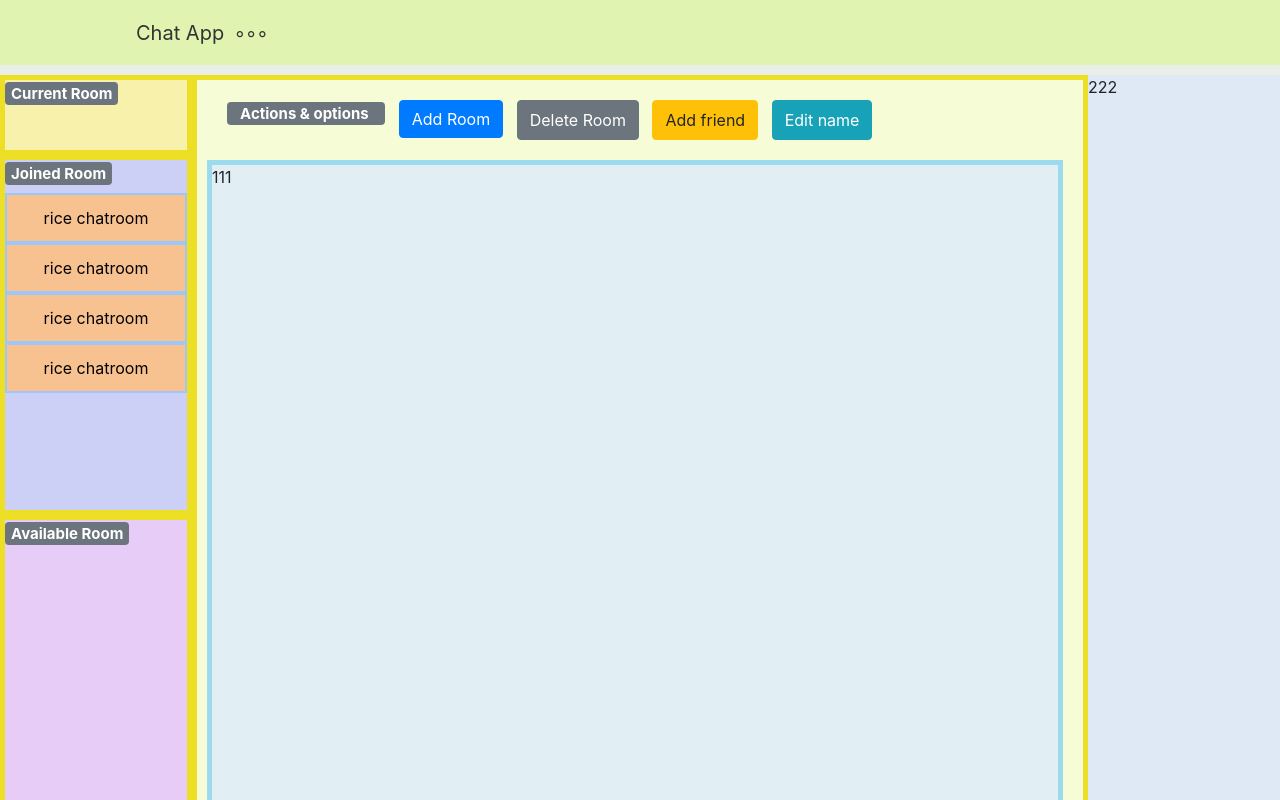
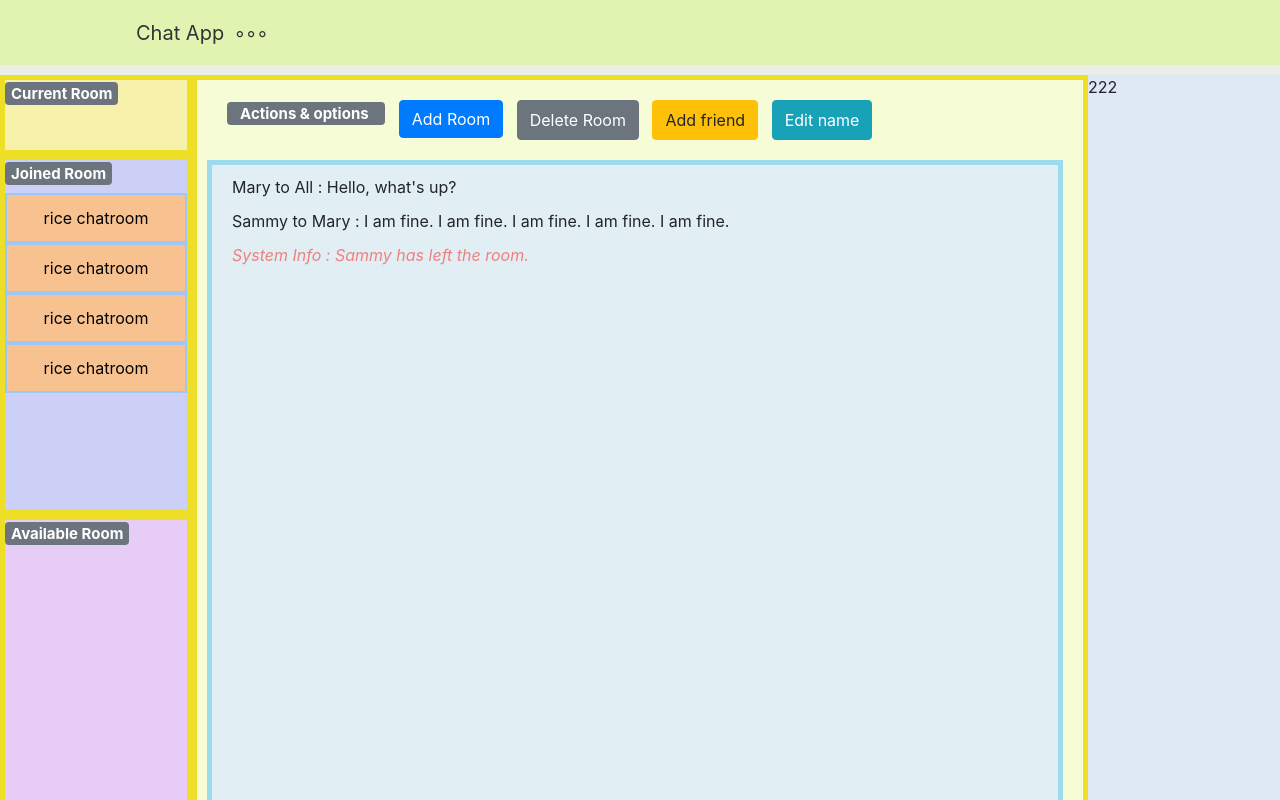
Before and after one commit to jw101/sleepy-day, a React (Create React App) app: page /chat in a window 1280 px wide. Shown: the top 800 px of the page. Built offline with nearby package versions, Linux system fonts and the light colour scheme; no server answers.

Commit message:
add some css

```diff
--- a/src/pages/ChatPage/chat.module.scss
+++ b/src/pages/ChatPage/chat.module.scss
@@ -79,11 +79,24 @@
     .section {
       height: 90%;
       background-color: rgb(225, 238, 243);
+
       border: {
         style: solid;
         width: 5px;
         color: rgb(156, 219, 238);
       }
+    }
+    .message {
+      margin-left: 20px;
+      margin-top: 10px;
+      margin-bottom: 10px;
+    }
+    .system_info {
+      margin-left: 20px;
+      margin-top: 10px;
+      margin-bottom: 10px;
+      font: {style: italic;};
+      color: lightcoral;
     }
     .footer {
       height: 6%;
--- a/src/pages/ChatPage/index.js
+++ b/src/pages/ChatPage/index.js
@@ -67,7 +67,9 @@ class Chat extends Component {
                         {/* <button> &nbsp; Add Room &nbsp;</button> */}
                     </div>
                     <section className={styles.section}>
-                        111
+                        <section className={styles.message}> Mary to All : Hello, what's up?</section>
+                        <section className={styles.message}>Sammy to Mary : I am fine. I am fine. I am fine. I am fine. I am fine.</section>
+                        <section className={styles.system_info}>System Info : Sammy has left the room.</section>
                     </section>
                     <header className={styles.footer}>
                         <InputGroup className="mb-3">
```
